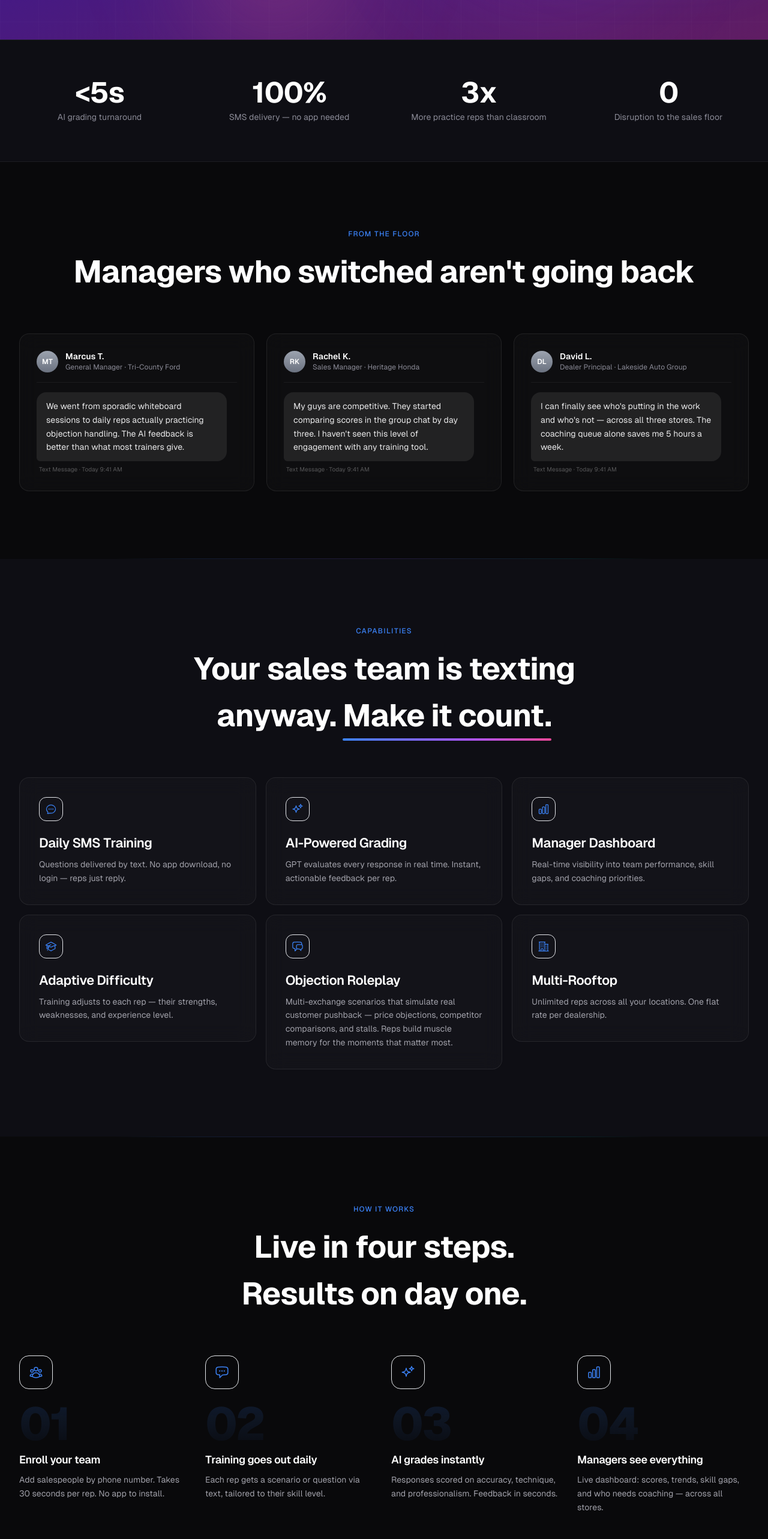
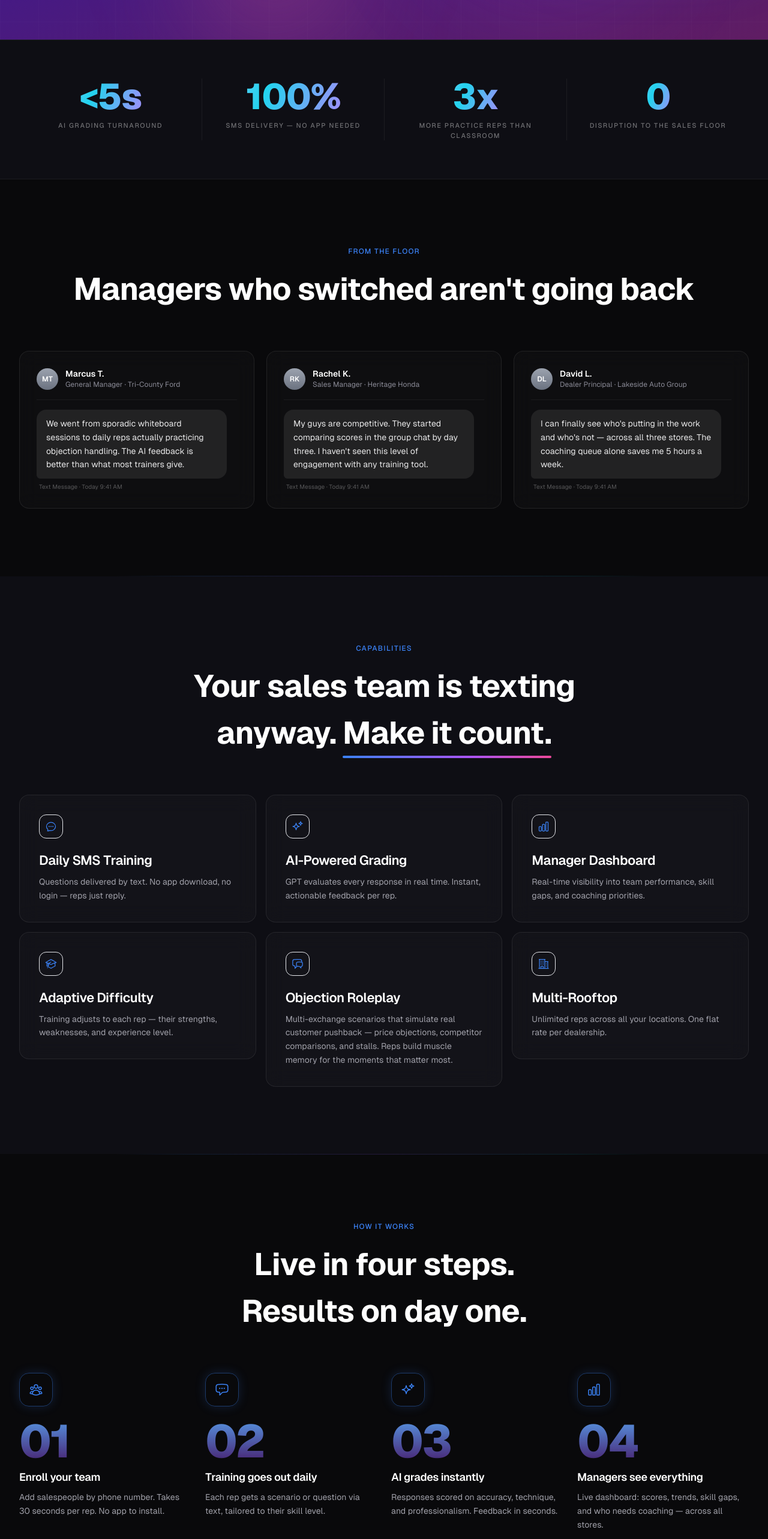
Before and after one commit to kenchapmanpdx-png/dealershipiq-, a Next.js app: page / in a window 1280 px wide. Shown: the part 860-3426 px from the top of the page at 60% size. Built offline with nearby package versions, Linux system fonts and the light colour scheme; no server answers.

Commit message:
Landing page: step charge-up sequence, gradient stats bar, prior polish batch

```diff
--- a/src/app/(marketing)/page.tsx
+++ b/src/app/(marketing)/page.tsx
@@ -1,4 +1,5 @@
 import Link from 'next/link';
+import type { CSSProperties } from 'react';
 import { Metadata } from 'next';
 import PhoneMockup from '@/components/marketing/PhoneMockup';
 import PhoneScrollAnimation from '@/components/marketing/PhoneScrollAnimation';
@@ -8,6 +9,7 @@ import { StaggerReveal } from '@/components/marketing/ScrollReveal';
 import FAQ from '@/components/marketing/FAQ';
 import MagneticButton from '@/components/marketing/MagneticButton';
 import KineticUnderline from '@/components/marketing/KineticUnderline';
+import InView from '@/components/marketing/InView';
 
 export const metadata: Metadata = {
   title: 'SMS-Powered Sales Training for Auto Dealers | DealershipIQ',
@@ -315,9 +317,14 @@ export default function LandingPage() {
       {/* ══════════ METRICS BAR ══════════ */}
       <section className="relative border-y border-[var(--border-subtle)] bg-[var(--bg-secondary)]">
         <div className="max-w-7xl mx-auto px-4 sm:px-6 lg:px-8 py-12 md:py-16">
-          <div className="grid grid-cols-2 md:grid-cols-4 gap-10 md:gap-12">
-            {metrics.map((m) => (
-              <AnimatedCounter key={m.label} value={m.value} label={m.label} />
+          <div className="grid grid-cols-2 md:grid-cols-4 gap-10 md:gap-0">
+            {metrics.map((m, i) => (
+              <div
+                key={m.label}
+                className={`md:px-6 ${i > 0 ? 'md:border-l md:border-[var(--border-subtle)]' : ''}`}
+              >
+                <AnimatedCounter value={m.value} label={m.label} />
+              </div>
             ))}
           </div>
         </div>
@@ -431,16 +438,21 @@ export default function LandingPage() {
             </div>
           </ScrollReveal>
 
+          <InView className="steps-flow">
           <StaggerReveal className="grid grid-cols-1 sm:grid-cols-2 lg:grid-cols-4 gap-8 lg:gap-6" staggerMs={120}>
             {steps.map((s, i) => (
-              <div key={s.num} className="relative text-center lg:text-left">
-                {/* Connector line between steps on desktop */}
+              <div
+                key={s.num}
+                className="relative text-center lg:text-left"
+                style={{ '--step-delay': `${i * 320}ms` } as CSSProperties}
+              >
+                {/* Connector line draws toward the next step on desktop */}
                 {i < steps.length - 1 && (
-                  <div className="hidden lg:block absolute top-10 left-[calc(100%+4px)] w-[calc(100%-20px)] h-px bg-gradient-to-r from-[var(--accent)]/20 via-[var(--accent)]/10 to-transparent" />
+                  <div className="step-connector hidden lg:block absolute top-10 left-[calc(100%+4px)] w-[calc(100%-20px)] h-px bg-gradient-to-r from-[var(--accent)]/20 via-[var(--accent)]/10 to-transparent" />
                 )}
 
                 {/* Icon circle */}
-                <div className="w-14 h-14 rounded-2xl bg-[var(--accent)]/10 border border-[var(--accent)]/20 flex items-center justify-center text-[var(--accent)] mb-5 mx-auto lg:mx-0">
+                <div className="step-icon w-14 h-14 rounded-2xl bg-[var(--accent)]/10 border border-[var(--accent)]/20 flex items-center justify-center text-[var(--accent)] mb-5 mx-auto lg:mx-0">
                   {s.icon}
                 </div>
 
@@ -454,6 +466,7 @@ export default function LandingPage() {
               </div>
             ))}
           </StaggerReveal>
+          </InView>
         </div>
       </section>
 
--- a/src/app/globals.css
+++ b/src/app/globals.css
@@ -308,16 +308,80 @@ body {
   animation: shimmer 2s ease-in-out infinite;
 }
 
-/* ── Step number watermark ── */
+/* ── Step number — ink-fill charge-up, staged per step via --step-delay ──
+   Two-state vertical gradient: bottom half is the faint watermark (resting),
+   top half is the bright brand ink. When .steps-flow gains .in-view, the
+   background-position slides up and each numeral "fills" in sequence. */
 .step-number {
   font-size: clamp(3rem, 6vw, 5rem);
   font-weight: 800;
   letter-spacing: -0.04em;
   line-height: 1;
-  background: linear-gradient(180deg, rgba(59, 130, 246, 0.15) 0%, rgba(59, 130, 246, 0.03) 100%);
+  background: linear-gradient(
+    180deg,
+    rgba(96, 165, 250, 0.9) 0%,
+    rgba(139, 92, 246, 0.5) 42%,
+    rgba(59, 130, 246, 0.15) 50%,
+    rgba(59, 130, 246, 0.03) 100%
+  );
+  background-size: 100% 200%;
+  background-position: 0% 100%;
   -webkit-background-clip: text;
   background-clip: text;
   -webkit-text-fill-color: transparent;
+  transition: background-position 0.9s var(--ease-out-cubic);
+  transition-delay: var(--step-delay, 0ms);
+}
+.steps-flow.in-view .step-number {
+  background-position: 0% 0%;
+}
+
+/* Connector line draws toward the next step after its number fills */
+.step-connector {
+  transform: scaleX(0);
+  transform-origin: left;
+  transition: transform 0.7s var(--ease-out-cubic);
+  transition-delay: calc(var(--step-delay, 0ms) + 220ms);
+}
+.steps-flow.in-view .step-connector {
+  transform: scaleX(1);
+}
+
+/* Icon square charges up with its step */
+.step-icon {
+  transition:
+    box-shadow 0.6s var(--ease-out-cubic),
+    border-color 0.6s var(--ease-out-cubic);
+  transition-delay: var(--step-delay, 0ms);
+}
+.steps-flow.in-view .step-icon {
+  box-shadow: 0 0 18px rgba(59, 130, 246, 0.18);
+  border-color: rgba(59, 130, 246, 0.4);
+}
+
+/* ── Stat numerals — panning brand gradient + landing pop ── */
+.stat-value {
+  background: linear-gradient(110deg, #60a5fa 0%, #93c5fd 30%, #22d3ee 60%, #a78bfa 100%);
+  background-size: 220% 100%;
+  -webkit-background-clip: text;
+  background-clip: text;
+  -webkit-text-fill-color: transparent;
+  animation: stat-pan 8s ease-in-out infinite alternate;
+}
+
+@keyframes stat-pan {
+  0%   { background-position: 0% 50%; }
+  100% { background-position: 100% 50%; }
+}
+
+@keyframes stat-pop {
+  0%   { transform: scale(1); }
+  45%  { transform: scale(1.08); }
+  100% { transform: scale(1); }
+}
+
+.stat-pop {
+  animation: stat-pop 0.5s var(--ease-spring);
 }
 
 /* ── Kinetic underline — swipes in when phrase enters view ── */
--- a/src/components/marketing/AnimatedCounter.tsx
+++ b/src/components/marketing/AnimatedCounter.tsx
@@ -10,6 +10,7 @@ interface AnimatedCounterProps {
 export default function AnimatedCounter({ value, label }: AnimatedCounterProps) {
   const ref = useRef<HTMLDivElement>(null);
   const [hasAnimated, setHasAnimated] = useState(false);
+  const [done, setDone] = useState(false);
   const [displayValue, setDisplayValue] = useState('0');
 
   // Extract numeric part and prefix/suffix
@@ -35,6 +36,7 @@ export default function AnimatedCounter({ value, label }: AnimatedCounterProps)
           requestAnimationFrame(update);
         } else {
           setDisplayValue(value);
+          setDone(true);
         }
       }
 
@@ -51,6 +53,7 @@ export default function AnimatedCounter({ value, label }: AnimatedCounterProps)
     if (prefersReduced) {
       setDisplayValue(value);
       setHasAnimated(true);
+      setDone(true);
       return;
     }
 
@@ -71,10 +74,12 @@ export default function AnimatedCounter({ value, label }: AnimatedCounterProps)
 
   return (
     <div ref={ref} className="text-center">
-      <p className="text-4xl md:text-5xl font-bold tracking-tight text-white mb-1.5">
-        {hasAnimated ? displayValue : <span className="opacity-0">{value}</span>}
+      <p className={`text-5xl md:text-6xl font-extrabold tracking-[-0.03em] mb-2.5 ${done ? 'stat-pop' : ''}`}>
+        <span className="stat-value">
+          {hasAnimated ? displayValue : <span className="opacity-0">{value}</span>}
+        </span>
       </p>
-      <p className="text-sm text-[var(--text-muted)]">{label}</p>
+      <p className="text-[11px] font-medium tracking-[0.14em] uppercase text-white/40">{label}</p>
     </div>
   );
 }
--- /dev/null
+++ b/src/components/marketing/InView.tsx
@@ -0,0 +1,52 @@
+'use client';
+
+import React, { useEffect, useRef, useState } from 'react';
+
+/**
+ * Generic in-view trigger — adds a class to its wrapper once it enters
+ * the viewport, letting pure CSS (with per-child delays) run orchestrated
+ * sequences. Fires once; respects prefers-reduced-motion.
+ */
+export default function InView({
+  children,
+  className = '',
+  activeClassName = 'in-view',
+  threshold = 0.2,
+}: {
+  children: React.ReactNode;
+  className?: string;
+  activeClassName?: string;
+  threshold?: number;
+}) {
+  const ref = useRef<HTMLDivElement>(null);
+  const [active, setActive] = useState(false);
+
+  useEffect(() => {
+    const el = ref.current;
+    if (!el) return;
+
+    if (window.matchMedia('(prefers-reduced-motion: reduce)').matches) {
+      setActive(true);
+      return;
+    }
+
+    const observer = new IntersectionObserver(
+      ([entry]) => {
+        if (entry.isIntersecting) {
+          setActive(true);
+          observer.unobserve(el);
+        }
+      },
+      { threshold, rootMargin: '0px 0px -40px 0px' }
+    );
+
+    observer.observe(el);
+    return () => observer.disconnect();
+  }, [threshold]);
+
+  return (
+    <div ref={ref} className={`${className} ${active ? activeClassName : ''}`.trim()}>
+      {children}
+    </div>
+  );
+}
```
